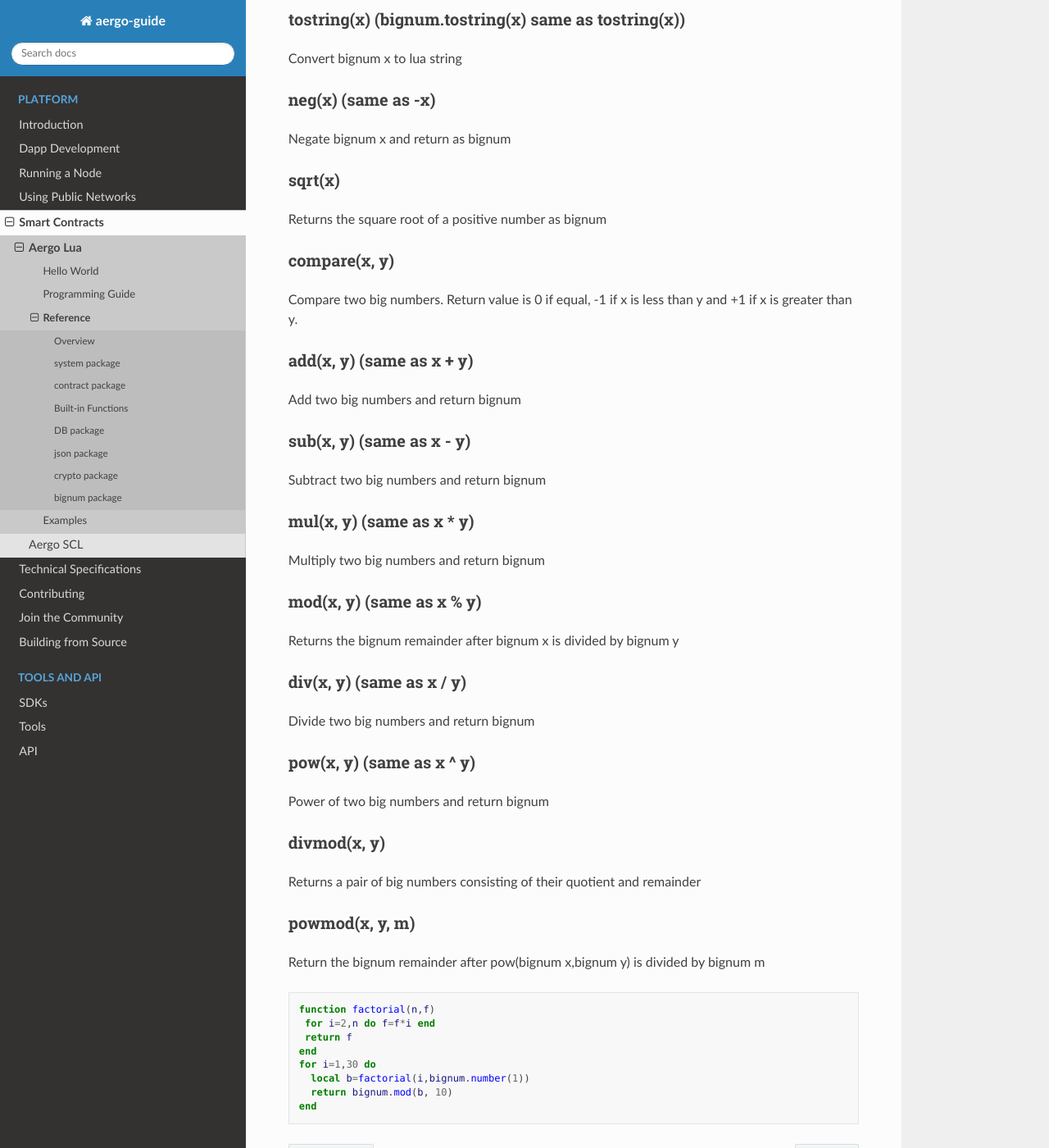
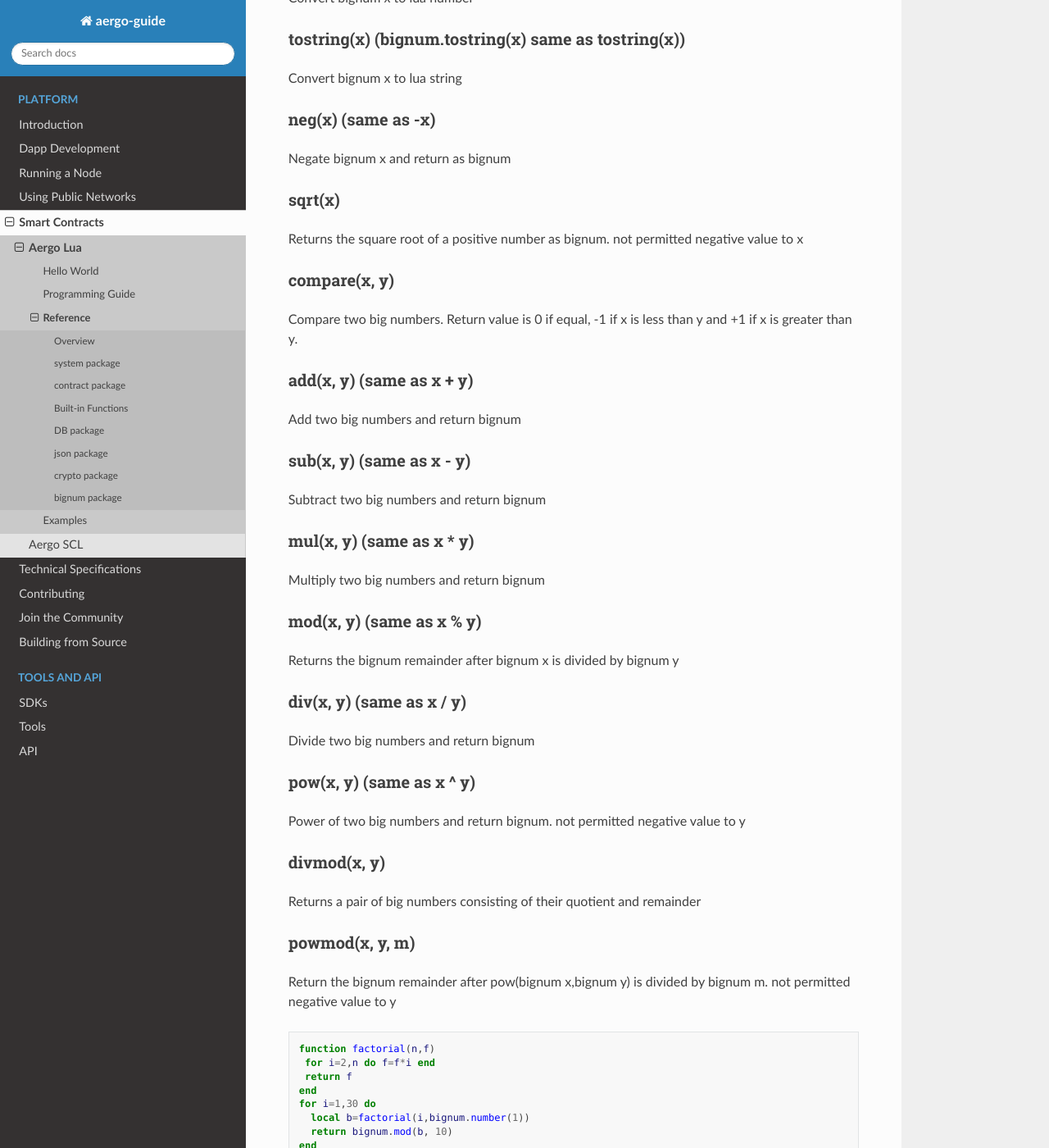
Before and after one commit to aergoio/guide, a Sphinx documentation site: the page built from source/smart-contracts/lua/reference.md, in a window 1280 px wide and 1400 px high, scrolled down 10659 px. Shown: the whole window at 82% size. Built offline with Sphinx 7.4.7 and the Read the Docs theme 2.0.0, drawn with Linux system fonts in a browser that asks for light colours; some of the changed text lies outside the part shown.

Commit message:
Update reference.md

````diff
--- a/source/smart-contracts/lua/reference.md
+++ b/source/smart-contracts/lua/reference.md
@@ -316,6 +316,7 @@ Since the lua number type has a limit on the range that can be represented by an
   * <b>Notice</b>
     * <b>== Operations on bignum and other types always return false.</b>
     * <b>Bignum does not allow a decimal point.</b>
+    * <b>Bignum value range : -(2^256 - 1) ~ (2^256 -1) </b>
 ### number(x)
 This function make bignum object with argument x(string or number)
 ### isneg(x)
@@ -329,7 +330,7 @@ Convert bignum x to lua string
 ### neg(x) (same as -x)
 Negate bignum x and return as bignum
 ### sqrt(x)
-Returns the square root of a positive number as bignum
+Returns the square root of a positive number as bignum. not permitted negative value to x
 ### compare(x, y)
 Compare two big numbers.  Return value is 0 if equal, -1 if x is less than y and +1 if x is greater than y.
 ### add(x, y) (same as x + y)
@@ -343,11 +344,11 @@ Returns the bignum remainder after bignum x is divided by bignum y
 ### div(x, y) (same as x / y)
 Divide two big numbers and return bignum
 ### pow(x, y) (same as x ^ y)
-Power of two big numbers and return bignum
+Power of two big numbers and return bignum. not permitted negative value to y
 ### divmod(x, y)
 Returns a pair of big numbers consisting of their quotient and remainder
 ### powmod(x, y, m)
-Return the bignum remainder after pow(bignum x,bignum y) is divided by bignum m
+Return the bignum remainder after pow(bignum x,bignum y) is divided by bignum m. not permitted negative value to y
 ``` lua
 function factorial(n,f)
  for i=2,n do f=f*i end
````
